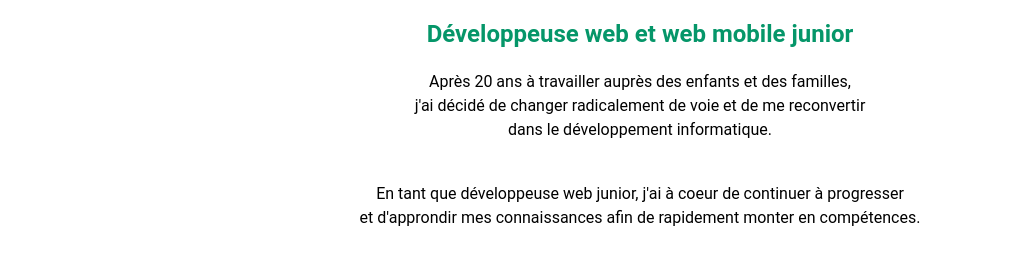
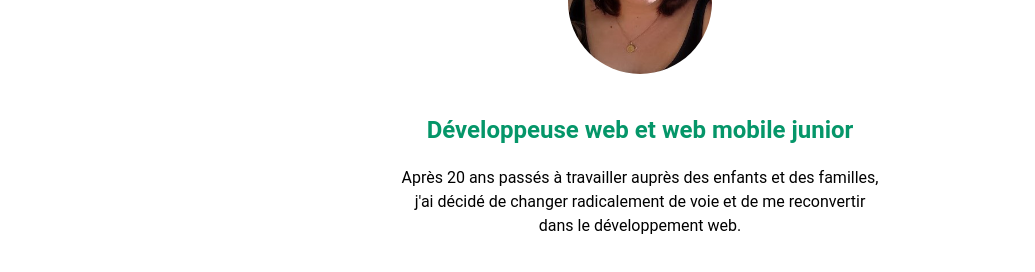
Before and after one commit to SandrineM-design/SandrineM-design.github.io, a React (Vite) app: page / in a window 1280 px wide. Shown: the part 378-650 px from the top of the page, without its empty margins (0-1035 px from the left). Built offline with nearby package versions, Linux system fonts and the light colour scheme.

Commit message:
update presentation file

```diff
--- a/src/components/Presentation.jsx
+++ b/src/components/Presentation.jsx
@@ -1,4 +1,4 @@
-import photo from "../assets/Sandrine.jpg";
+import photo from "../assets/Photo-sandrine.jpg";
 
 function Presentation() {
   return (
@@ -11,9 +11,10 @@ function Presentation() {
         Développeuse web et web mobile junior
       </h2>
       <p className="mt-5 mb-5 vhitespace-normal text-center ">
-        Après 20 ans à travailler auprès des enfants et des familles, <br />
+        Après 20 ans passés à travailler auprès des enfants et des familles,{" "}
+        <br />
         j'ai décidé de changer radicalement de voie et de me reconvertir <br />
-        dans le développement informatique.
+        dans le développement web.
       </p>
       <p className="mt-5 mb-5 vhitespace-normal text-center ">
         En tant que développeuse web junior, j'ai à coeur de continuer à
```
